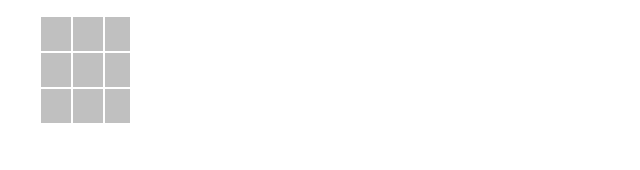
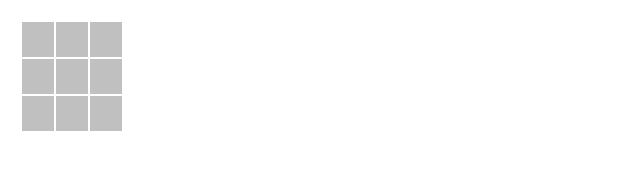
Before and after one commit to adomokos/TicTacToe-Game, a plain HTML site: page public/index.html in a window 1280 px wide. Shown: the whole page, without its empty margins (0-640 px from the left). Drawn offline with Linux system fonts and the light colour scheme.

Commit message:
Changing the table from ul to HTML table

```diff
--- a/public/index.html
+++ b/public/index.html
@@ -34,23 +34,23 @@
 
   <body>
     <div id="container">
-      <div id="game_board">
-        <ul>
-          <li id="A_1">&nbsp;</li>
-          <li id="B_1">&nbsp;</li>
-          <li id="C_1">&nbsp;</li>
-        </ul>
-        <ul>
-          <li id="A_2">&nbsp;</li>
-          <li id="B_2">&nbsp;</li>
-          <li id="C_2">&nbsp;</li>
-        </ul>
-        <ul>
-          <li id="A_3">&nbsp;</li>
-          <li id="B_3">&nbsp;</li>
-          <li id="C_3">&nbsp;</li>
-        </ul>
-      </div>
+      <table id="game_board">
+        <tr>
+          <td id="A_1">&nbsp;</td>
+          <td id="B_1">&nbsp;</td>
+          <td id="C_1">&nbsp;</td>
+        </tr>
+        <tr>
+          <td id="A_2">&nbsp;</td>
+          <td id="B_2">&nbsp;</td>
+          <td id="C_2">&nbsp;</td>
+        </tr>
+        <tr>
+          <td id="A_3">&nbsp;</td>
+          <td id="B_3">&nbsp;</td>
+          <td id="C_3">&nbsp;</td>
+        </tr>
+      </table>
       <div id="result">
         <div id="won" class="result won">You won!</div>
         <div id="lost" class="result lost">The computer won... :-(</div>
--- a/public/js/ai_move.js
+++ b/public/js/ai_move.js
@@ -1,12 +1,14 @@
 (function() {
+
   window.aiMove = function(App) {
     var AIMove;
     return AIMove = (function() {
+
       function AIMove() {}
+
       AIMove.prototype.next = function(moves) {
-        var locationToSet, row, _i, _j, _len, _len2, _ref, _results;
+        var locationToSet, row, _i, _j, _len, _len2, _ref;
         _ref = App.ScoreBoard.prototype.PERMUTATIONS;
-        _results = [];
         for (_i = 0, _len = _ref.length; _i < _len; _i++) {
           row = _ref[_i];
           for (_j = 0, _len2 = row.length; _j < _len2; _j++) {
@@ -17,9 +19,11 @@
             }
           }
         }
-        return _results;
       };
+
       return AIMove;
+
     })();
   };
+
 }).call(this);
--- a/public/js/score_board.js
+++ b/public/js/score_board.js
@@ -1,9 +1,13 @@
 (function() {
+
   window.scoreBoard = function(App) {
     var ScoreBoard;
     return ScoreBoard = (function() {
+
       function ScoreBoard() {}
+
       ScoreBoard.prototype.PERMUTATIONS = [['A_1', 'B_1', 'C_1'], ['A_2', 'B_2', 'C_2'], ['A_3', 'B_3', 'C_3'], ['A_1', 'A_2', 'A_3'], ['B_1', 'B_2', 'B_3'], ['C_1', 'C_2', 'C_3'], ['A_1', 'B_2', 'C_3'], ['A_3', 'B_2', 'C_1']];
+
       ScoreBoard.prototype.result = function(moves) {
         var check_for_winners, result;
         check_for_winners = function(x_or_o) {
@@ -15,26 +19,21 @@
           for (_i = 0, _len = _ref.length; _i < _len; _i++) {
             permutation = _ref[_i];
             matches = _.intersect(found_matches, permutation);
-            if (matches.length === 3) {
-              return true;
-            }
+            if (matches.length === 3) return true;
           }
           return false;
         };
         result = check_for_winners('x');
-        if (result) {
-          return App.X_WINS;
-        }
+        if (result) return App.X_WINS;
         result = check_for_winners('o');
-        if (result) {
-          return App.O_WINS;
-        }
-        if (_.keys(moves).length === 9) {
-          return App.TIE;
-        }
+        if (result) return App.O_WINS;
+        if (_.keys(moves).length === 9) return App.TIE;
         return App.UNDECIDED;
       };
+
       return ScoreBoard;
+
     })();
   };
+
 }).call(this);
--- a/public/js/tic_tac_toe.js
+++ b/public/js/tic_tac_toe.js
@@ -1,4 +1,5 @@
 (function() {
+
   window.theApp = function() {
     var App;
     App = {};
@@ -20,25 +21,19 @@
       },
       recordMove: function(location) {
         var ai_move;
-        if (this.moves[location] !== void 0) {
-          throw "Cell is already taken";
-        }
+        if (this.moves[location] !== void 0) throw "Cell is already taken";
         this.moves[location] = "x";
         if (this.hasGameEnded()) {
           this.trigger('gameEnded', this.scoreBoardResult);
           return;
         }
         ai_move = this.makeMove();
-        if (this.hasGameEnded()) {
-          this.trigger('gameEnded', this.scoreBoardResult);
-        }
+        if (this.hasGameEnded()) this.trigger('gameEnded', this.scoreBoardResult);
         return ai_move;
       },
       hasGameEnded: function() {
         this.scoreBoardResult = this.result();
-        if (this.scoreBoardResult === App.UNDECIDED) {
-          return false;
-        }
+        if (this.scoreBoardResult === App.UNDECIDED) return false;
         return true;
       },
       makeMove: function() {
@@ -80,4 +75,5 @@
     });
     return App;
   };
+
 }).call(this);
--- a/public/style/screen.css
+++ b/public/style/screen.css
@@ -8,17 +8,15 @@ body {
   font-family: Arial
 }
 
-ul {
-  background-color: #090;
-  list-style: none;
-  width: 100px;
+table {
+  padding-left: 20px;
+  padding-top: 20px;
   line-height: normal;
 }
-li {
-  display: inline-block;
+
+td {
   width: 30px;
   height: 30px;
-  float: left;
   margin: 1px;
   background-color: Silver;
   text-align: center;
@@ -32,13 +30,6 @@ li {
 }
 
 #container {
-  overflow: hidden;
-}
-
-#game_board {
-  padding-right: 10px;
-  /*float: left;*/
-  width: 120px;
   overflow: hidden;
 }
 
```
